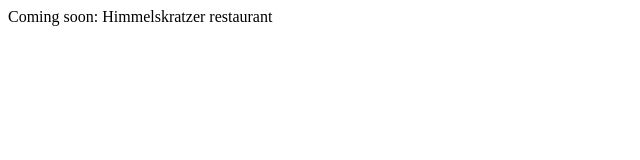
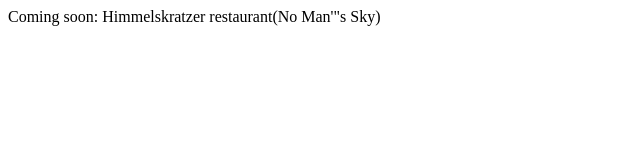
Before and after one commit to quang-le/himmelskratzer, a plain HTML site: page index.html in a window 1280 px wide. Shown: the whole page, without its empty margins (0-640 px from the left). Drawn offline with Linux system fonts and the light colour scheme.

Commit message:
edit text

```diff
--- a/index.html
+++ b/index.html
@@ -13,7 +13,7 @@
         <link rel="stylesheet" href="">
     </head>
     <body>
-        <div> Coming soon: Himmelskratzer restaurant</div>
+        <div> Coming soon: Himmelskratzer restaurant(No Man'"s Sky)</div>
         <!--[if lt IE 7]>
             <p class="browsehappy">You are using an <strong>outdated</strong> browser. Please <a href="#">upgrade your browser</a> to improve your experience.</p>
         <![endif]-->
```
